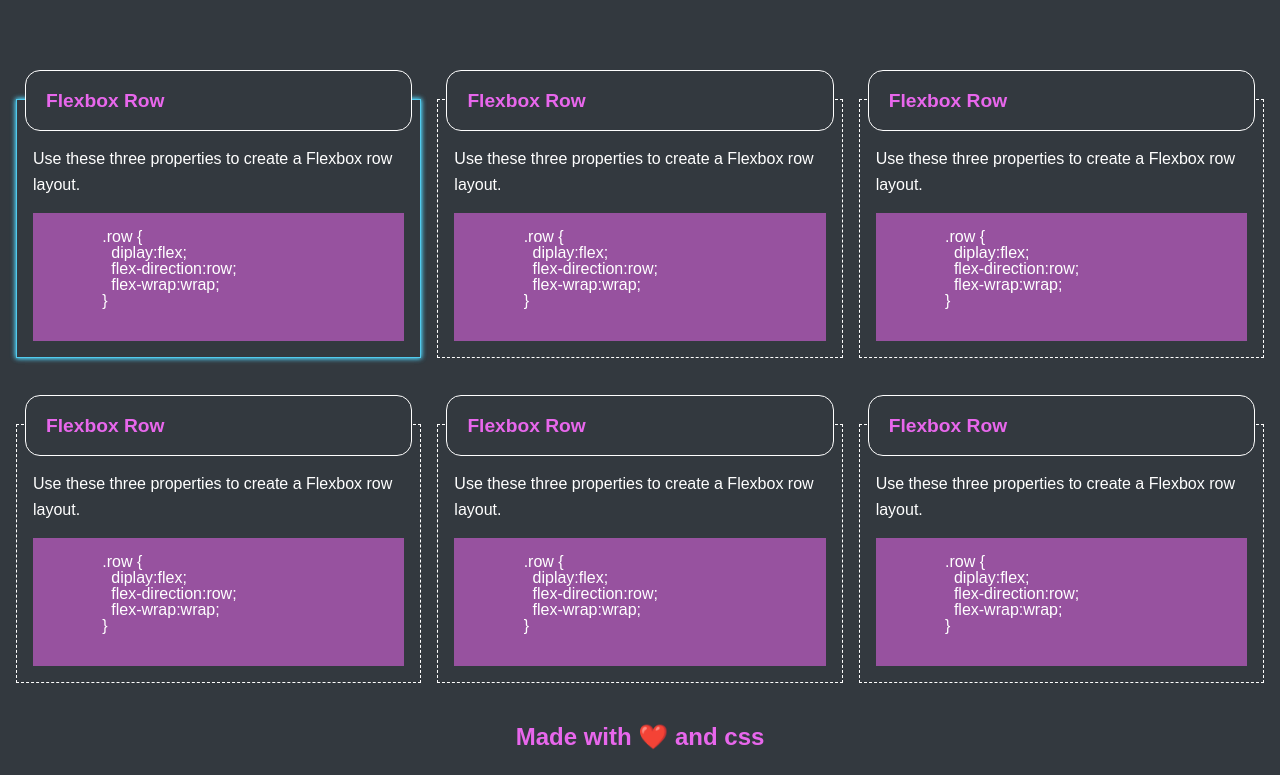
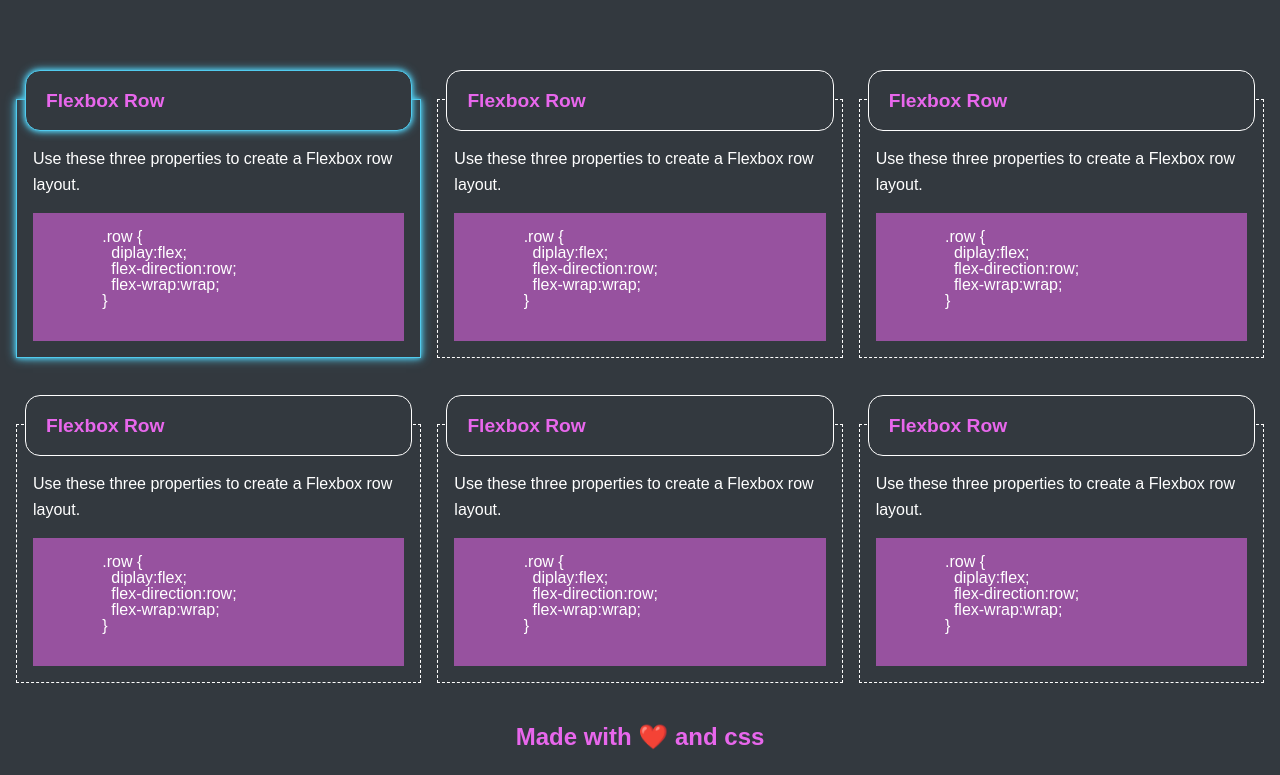
Before and after one commit to johnxlai/css-snippet-cheatsheet, a plain HTML site: page index.html in a window 1280 px wide. In both pictures the pointer is over the element 218 px from the left and 363 px from the top of the page. Shown: the part 135-910 px from the top of the page. Drawn offline with Linux system fonts and the light colour scheme.

Commit message:
Add hover glow to header in card as well

```diff
--- a/assets/css/style.css
+++ b/assets/css/style.css
@@ -41,8 +41,9 @@ section.row .col {
   transition: 0.5s;
 }
 
-section.row .col:hover {
-  box-shadow: 0 0 5px rgba(81, 203, 238, 1), 0 0 5px rgba(81, 203, 238, 1);
+section.row .col:hover,
+section.row .col:hover > header {
+  box-shadow: 0 0 5px rgba(81, 203, 238, 1), 0 0 10px rgba(81, 203, 238, 1);
   border: 1px solid rgba(81, 203, 238, 1);
 }
 
```
